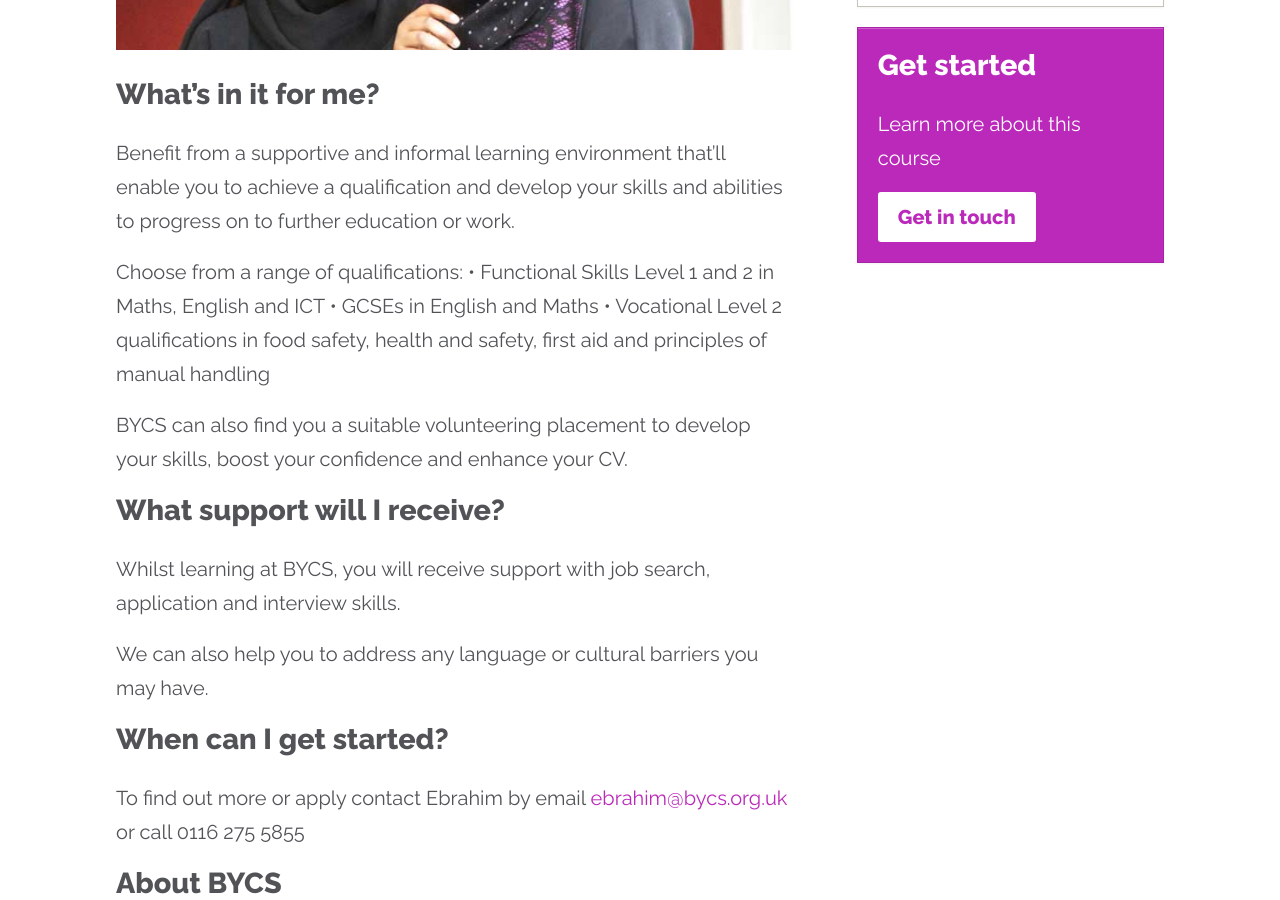
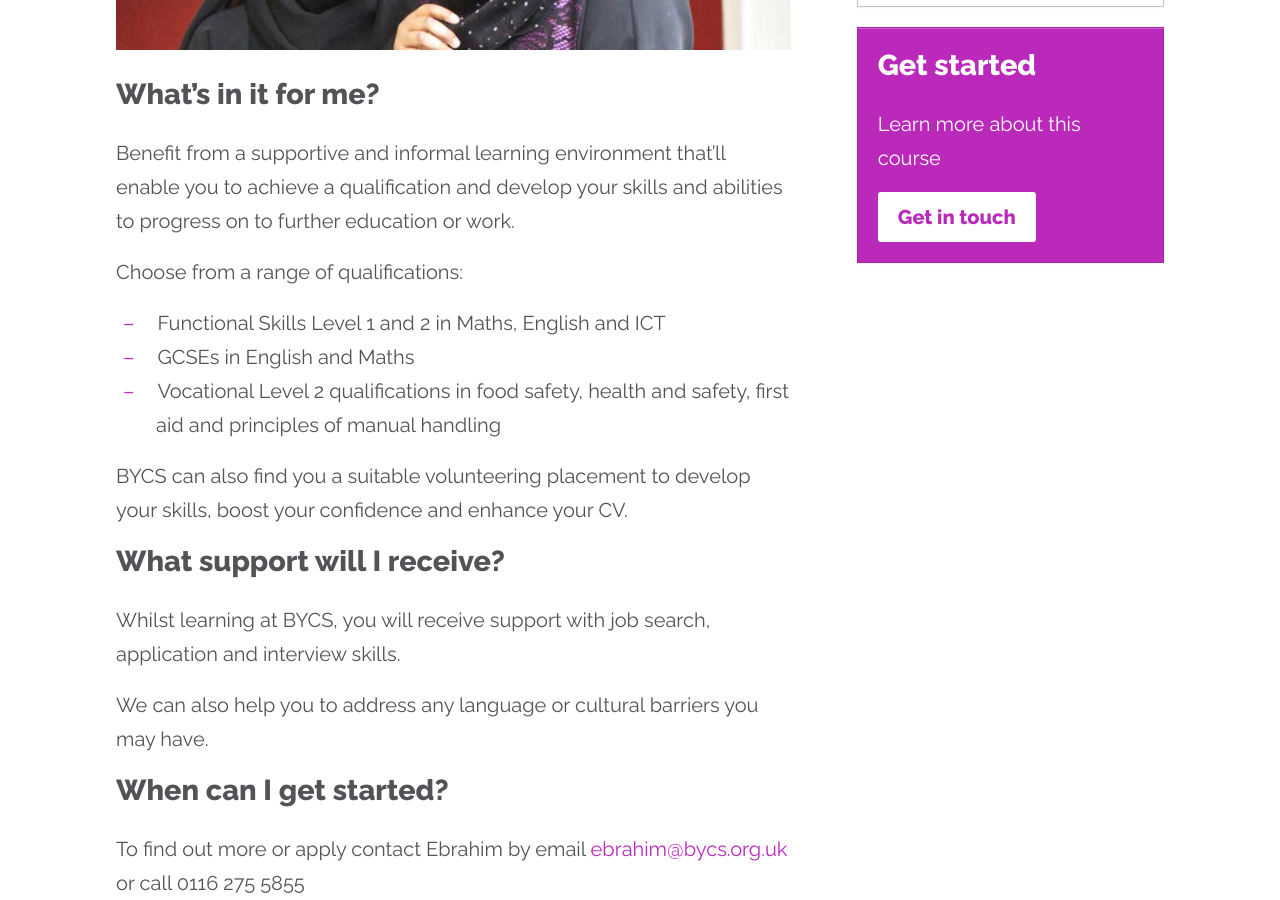
Before and after one commit to richardatval/www.yesproject.org, a Jekyll site: the page built from what-you-can-do/enhance-your-employability.md, in a window 1280 px wide and 900 px high, scrolled down 672 px. Built offline with Jekyll 4.4.1, drawn with Linux system fonts in a browser that asks for light colours; nearby versions of some CDN libraries.

```diff
--- a/what-you-can-do/enhance-your-employability.md
+++ b/what-you-can-do/enhance-your-employability.md
@@ -17,9 +17,10 @@ Benefit from a supportive and informal learning environment that’ll enable you
 further education or work.
 
 Choose from a range of qualifications:
-•	Functional Skills Level 1 and 2 in Maths, English and ICT
-•	GCSEs in English and Maths
-•	Vocational Level 2 qualifications in food safety, health and safety, first aid and principles of manual handling
+- Functional Skills Level 1 and 2 in Maths, English and ICT
+- GCSEs in English and Maths
+- Vocational Level 2 qualifications in food safety, health and safety, first aid and principles of manual handling
+
 
 BYCS can also find you a suitable volunteering placement to develop
 your skills, boost your confidence and enhance your CV.
```
